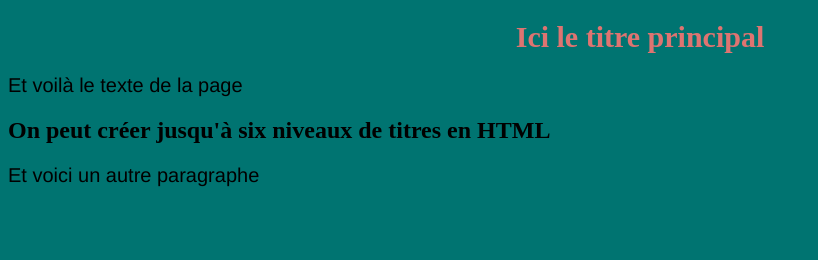
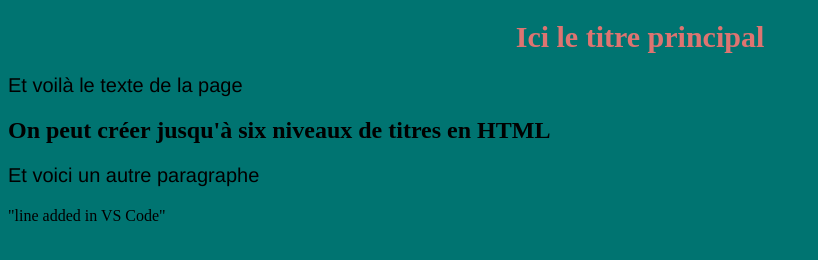
Before and after one commit to asahade38/quete1.4, a plain HTML site: page index.html in a window 1280 px wide. Shown: the whole page, without its empty margins (0-818 px from the left). Drawn offline with Linux system fonts and the light colour scheme.

Commit message:
new line added in index.html from VS CODE

```diff
--- a/index.html
+++ b/index.html
@@ -13,3 +13,4 @@
 <p> Et voici un autre paragraphe </p>
 </body>
 </html>
+</p> "line added in VS Code"
```
